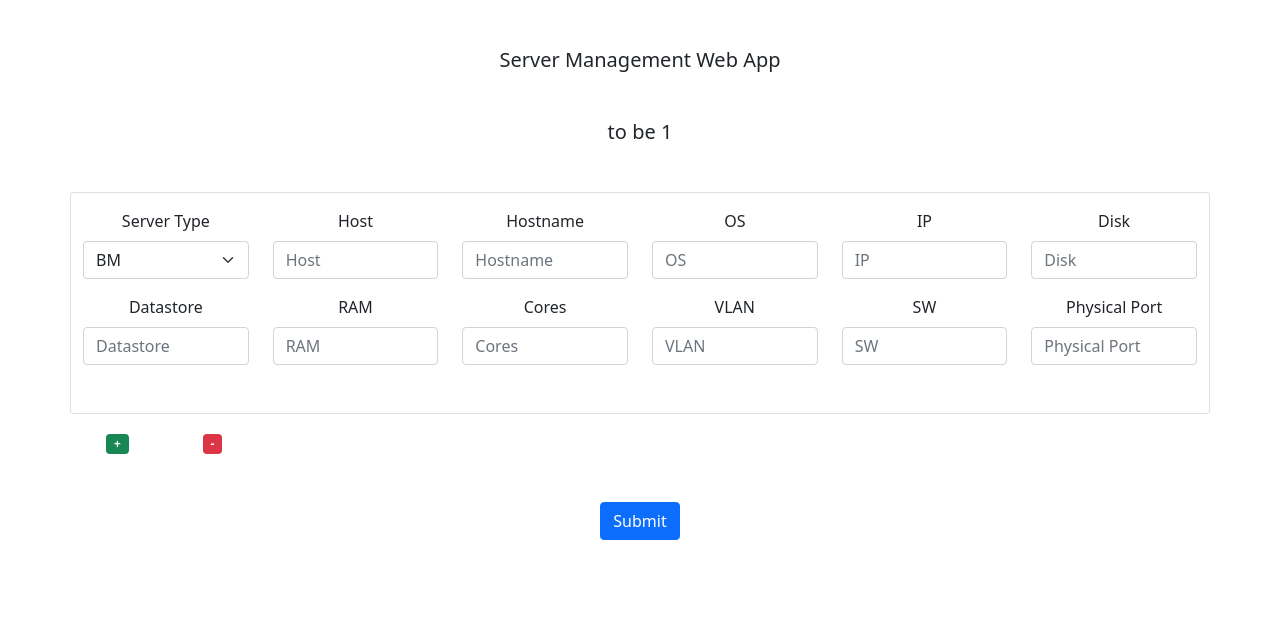
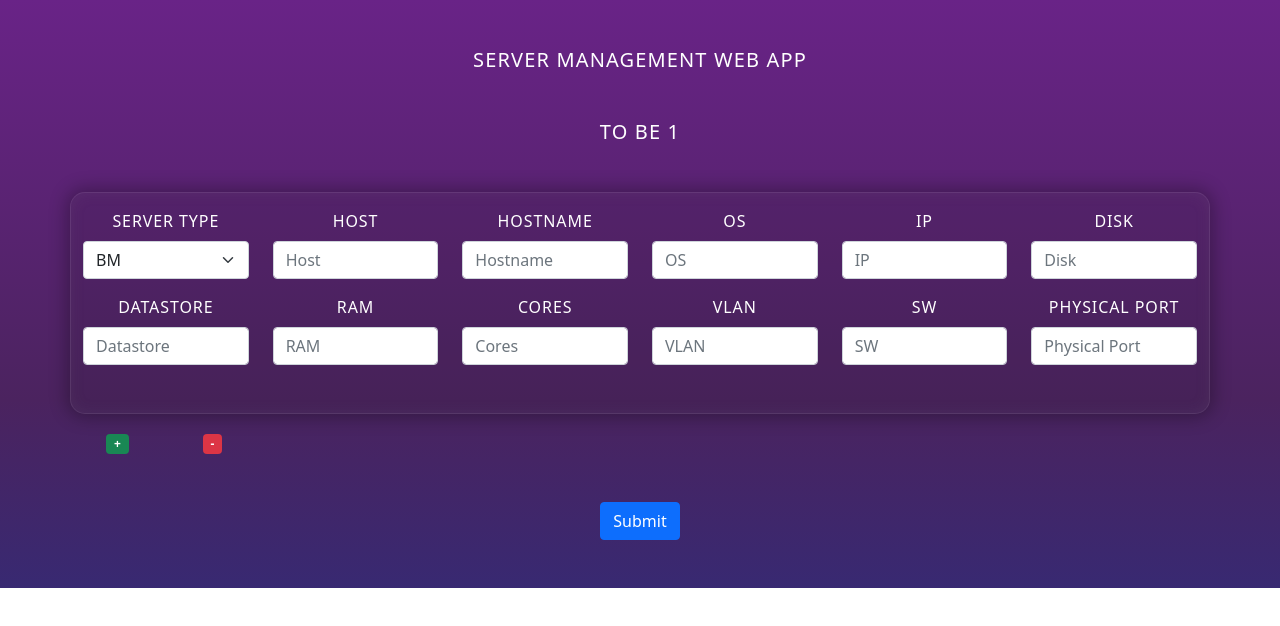
Before and after one commit to kimon2199/serverLogApp, a React (Create React App) app in the folder client/: page / in a window 1280 px wide. Shown: the top 626 px of the page. Built offline with nearby package versions, Linux system fonts and the light colour scheme.

Commit message:
Added css to front-end

```diff
--- a/client/src/App.css
+++ b/client/src/App.css
@@ -2,37 +2,26 @@
   text-align: center;
 }
 
-.App-logo {
-  height: 40vmin;
-  pointer-events: none;
+.background {
+  background-image: linear-gradient(
+    rgb(105, 35, 135),
+    rgb(75, 35, 95),
+    rgb(35, 48, 135)
+  );
+  background-attachment: fixed;
 }
 
-@media (prefers-reduced-motion: no-preference) {
-  .App-logo {
-    animation: App-logo-spin infinite 20s linear;
-  }
+.glass0 {
+  box-shadow: inset 0 0 15px rgba(135, 135, 135, 0.1),
+    0 0 18px 3px rgba(0, 0, 0, 0.3);
+  border-radius: 15px;
+  background-color: rgba(35, 35, 35, 0.1);
+  border: 1px solid rgba(235, 235, 235, 0.1);
 }
 
-.App-header {
-  background-color: #282c34;
-  min-height: 100vh;
-  display: flex;
-  flex-direction: column;
-  align-items: center;
-  justify-content: center;
-  font-size: calc(10px + 2vmin);
+.white-font {
   color: white;
+  font-weight: 300;
+  letter-spacing: 0.1ch;
+  text-transform: uppercase;
 }
-
-.App-link {
-  color: #61dafb;
-}
-
-@keyframes App-logo-spin {
-  from {
-    transform: rotate(0deg);
-  }
-  to {
-    transform: rotate(360deg);
-  }
-}
--- a/client/src/App.js
+++ b/client/src/App.js
@@ -84,10 +84,11 @@ function App() {
   })
 
   return (
-    <div className="App" key="6">
-      <h5 className="card-title mt-5 mb-5">Server Management Web App</h5>
-      <h5 className="card-title mt-5 mb-5">to be {cards.length}</h5>
-      <div className="container mb-5" key="6">
+    <div className="App background" key="6">
+      <div className='pt-5'/>
+      <h5 className="card-title  mb-5 white-font">Server Management Web App</h5>
+      <h5 className="card-title mt-5 mb-5 white-font">to be {cards.length}</h5>
+      <div className="container">
 
         {cardList}
         {/* <div className="row mb-3 mt-5">
@@ -159,11 +160,12 @@ function App() {
             <span type="button" className="badge bg-danger" onClick={()=>{delCard()}}>-</span>
           </div>
         </div>
-        <div className='row mb-5'>
+        <div className='row'>
           <div className='col'>
             <button type="button" className="btn btn-primary" onClick={()=>{submitLog()}}>Submit</button>
           </div>
         </div>
+        <div className='pb-5'/>
       </div>
     </div>
   );
--- a/client/src/components/insertionCard.js
+++ b/client/src/components/insertionCard.js
@@ -1,3 +1,5 @@
+import '../App.css';
+
 function InsertionCard(props) {
 
     const changeSpecificValue = (set,arr,index,changedValue) => {
@@ -5,8 +7,8 @@ function InsertionCard(props) {
     }
 
     return (
-        <div className="row mb-3 mt-5">
-          <div className="card">
+        <div className="row mb-3 mt-5 bg">
+          <div className="glass0 white-font">
             <div className="row mb-3 mt-3">
               <div className="col-2">
                 <label className="form-label">Server Type</label>
```
